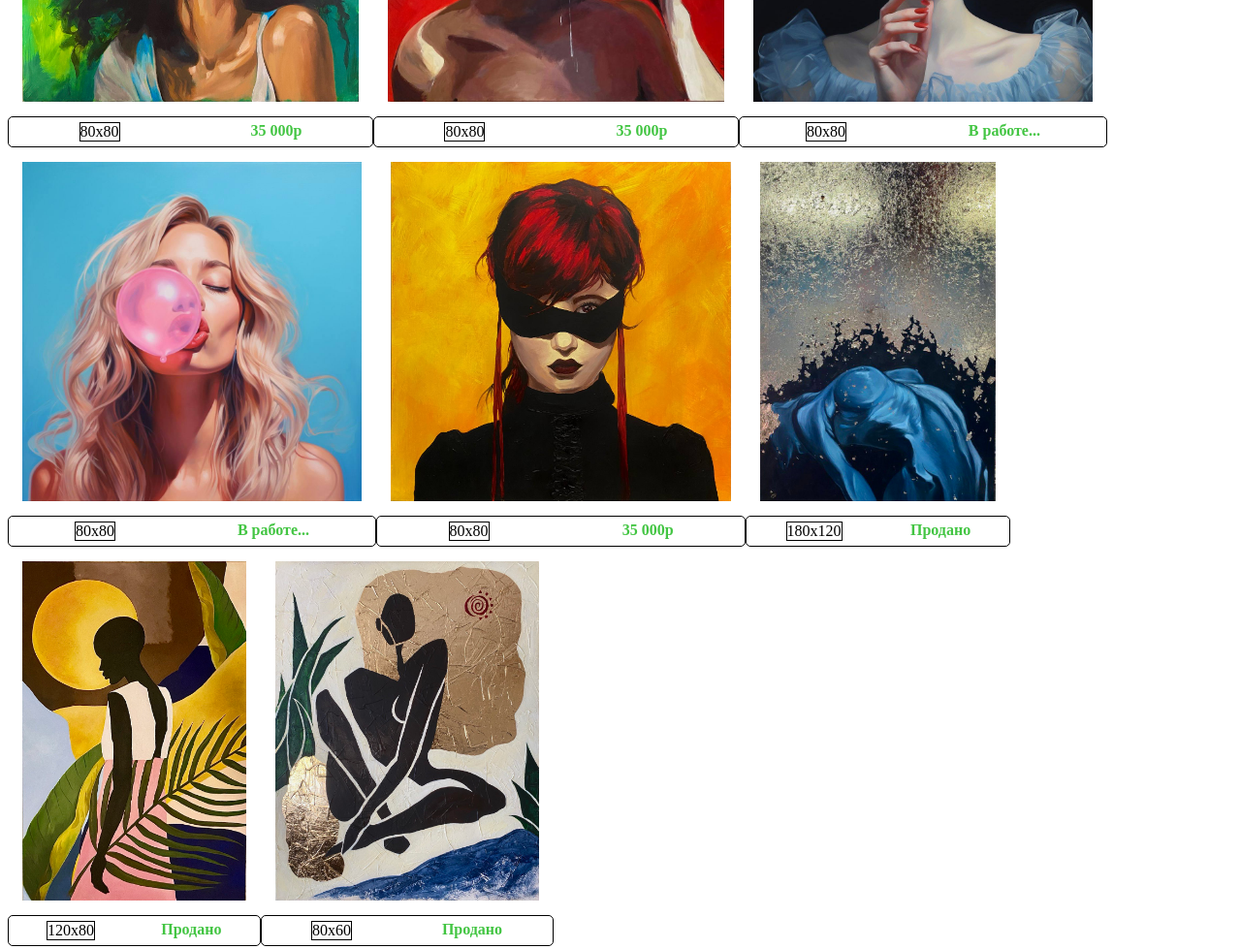
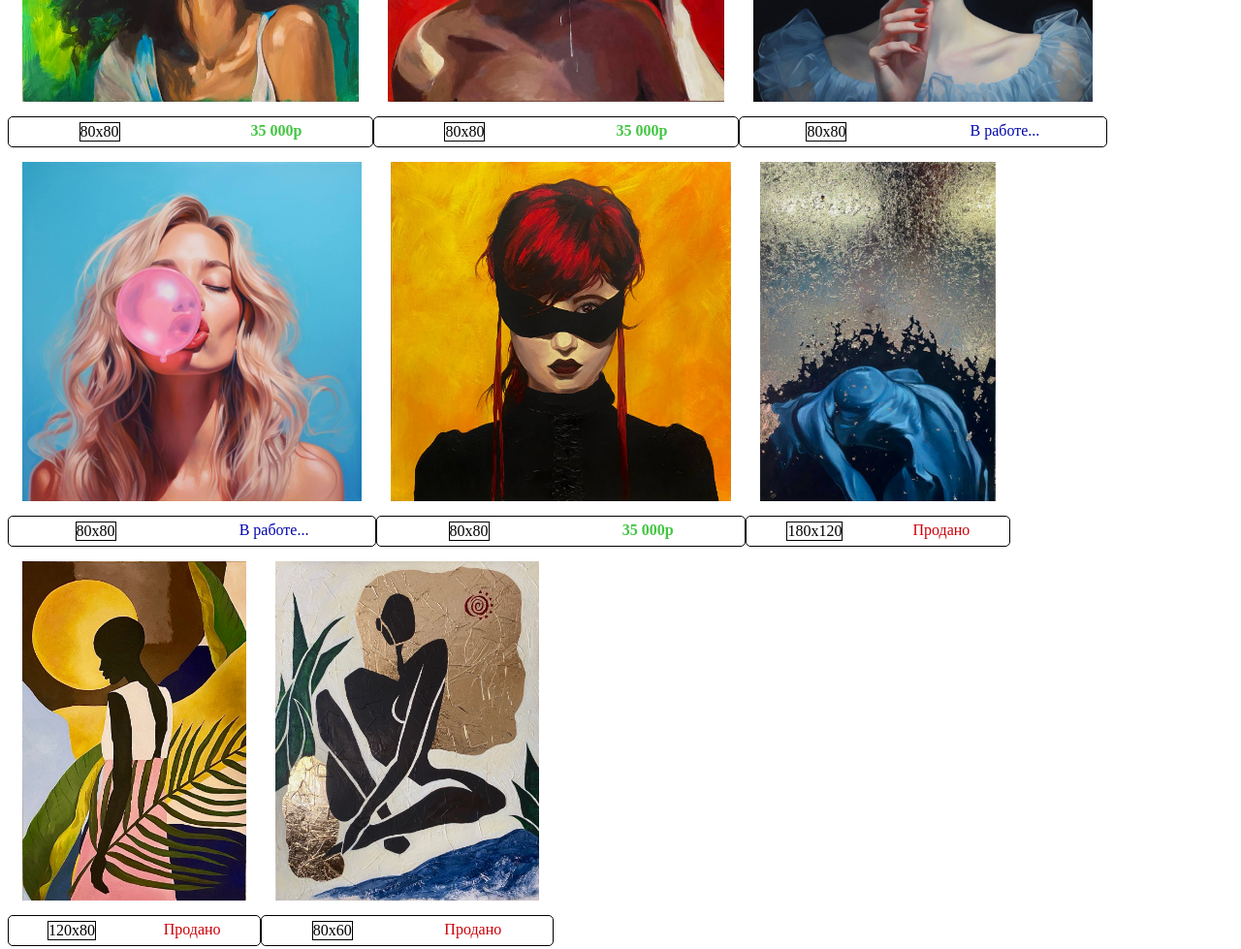
Before and after one commit to mek47n6/test, a plain HTML site: page index.html in a window 1280 px wide. Shown: the part 880-1859 px from the top of the page at 97% size. Drawn offline with Linux system fonts and the light colour scheme.

Commit message:
Add files via upload

```diff
--- a/app.js
+++ b/app.js
@@ -27,9 +27,13 @@ document.getElementById('expandBtn').addEventListener('click', function() {
 
 const prices = document.querySelectorAll('.price');
 
-Array.from(priceBlock).forEach(price => {
-    if (price.inerText.includes ('Продано')) {
-        price.classList.remove('price');
+Array.from(prices).forEach(price => {
+    if (price.innerText.includes ('Продано')) {
         price.classList.add('sold');
+    } else if
+        (price.innerText.includes ('В работе...')) {
+        price.classList.add ('inWork');
+    } else {
+        price.classList.add ('price');
     }
 });
--- a/style.css
+++ b/style.css
@@ -130,8 +130,6 @@ table {
   text-align: left;
  }
 .price{
-  display: flex;
-  text-align: center;
   color: rgba(1, 177, 1, 0.74);
   font-weight: bold;
  /* text-shadow:
@@ -141,9 +139,11 @@ table {
     1px 1px 0 #000000; */
 }
 .sold{
-  display: flex;
-  text-align: center;
   color: rgb(202, 0, 7);
+  font-weight: normal;
+}
+.inWork {
+  color: #0006ad;
   font-weight: normal;
 }
  /*Скрыть модальное окно по умолчанию*/
```
